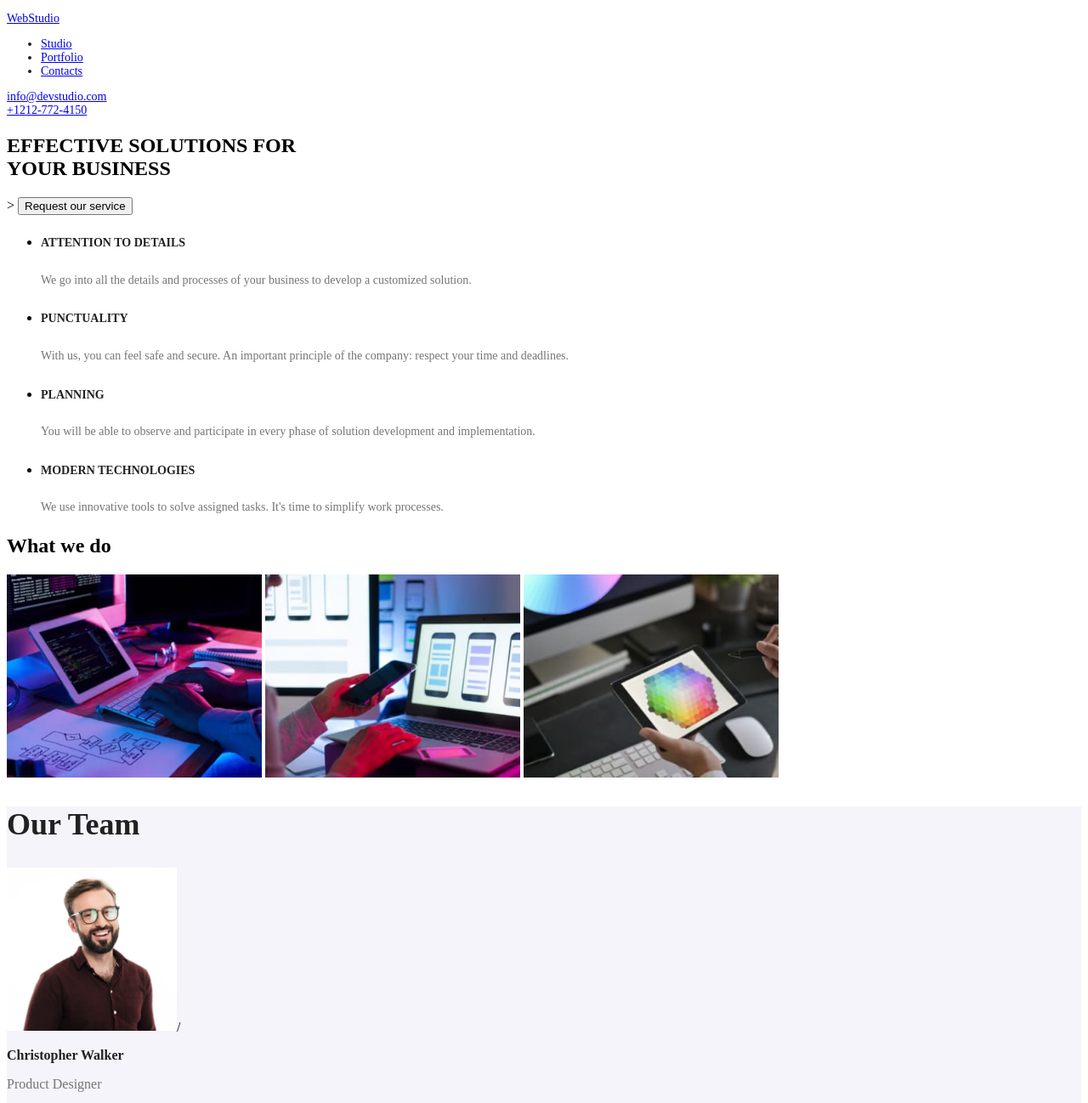
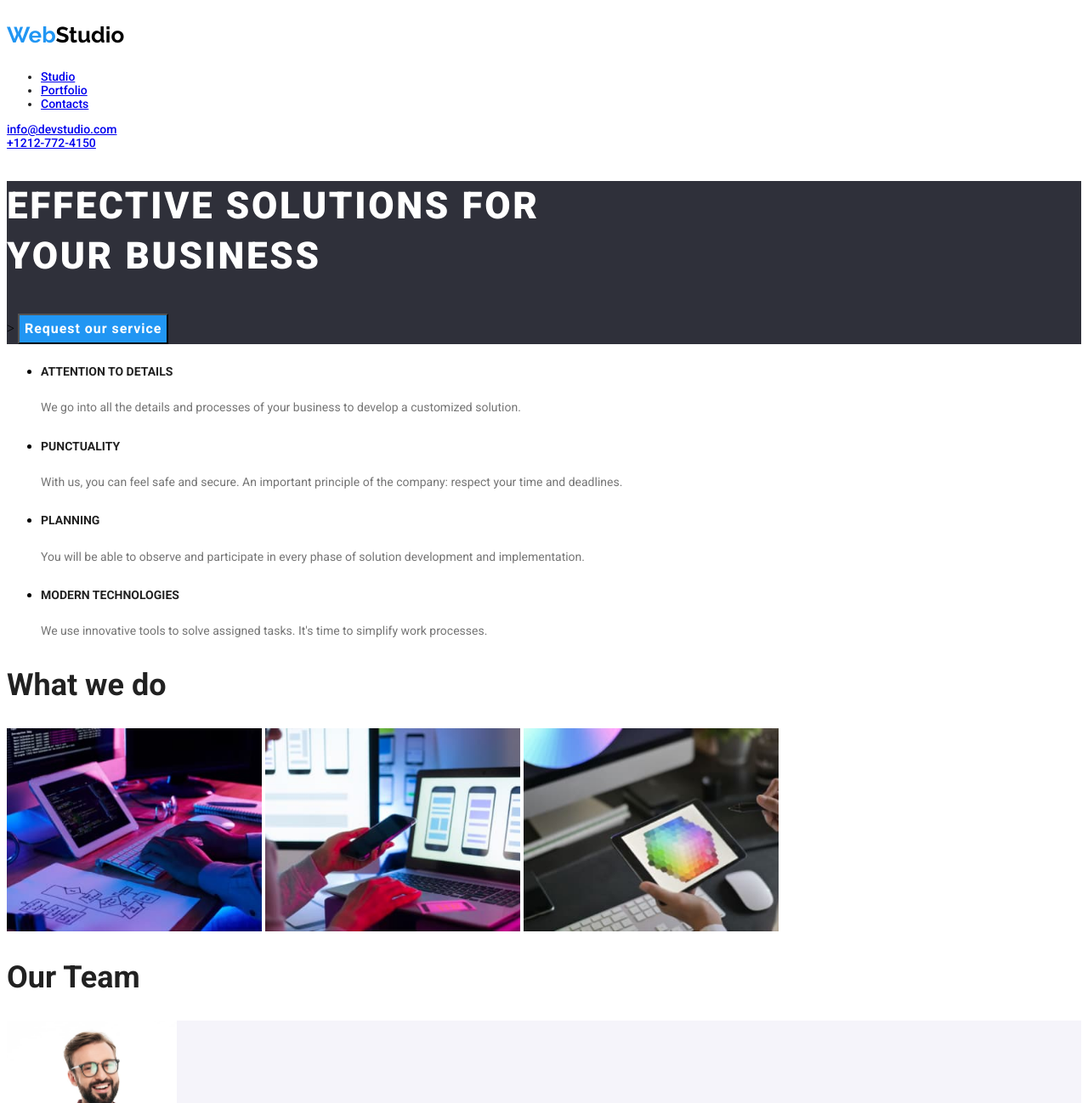
Before and after one commit to SimSD2/goit-markup-hw-02, a plain HTML site: page index.html in a window 1280 px wide. Shown: the top 1298 px of the page at 85% size. Drawn offline with Linux system fonts and the light colour scheme.

Commit message:
working on homework

```diff
--- a/css/style.css
+++ b/css/style.css
@@ -1,90 +1,143 @@
-.body {
-    font-family: "Roboto", sans-serif;
-    background-color: #E5E5E5;
+:root {
+
+    --font-family: "Roboto", sans-serif;
+    --second-family: "Raleway", sans-serif;
 }
 
-.header {
+.header__logo {
+    font-family: "Raleway", sans-serif;
+    font-weight: 700;
+    font-size: 26px;
+    color: #000;
+    text-decoration-line: none;
+}
+
+.header__logo span {
+    color: #2196f3;
+}
+
+.header__navigation {
+    font-family: "Roboto", sans-serif;
+    font-weight: 500;
+    font-size: 14px;
     color: #212121;
-    font-size: 14px;
-    font-style: normal;
-    font-weight: 500;
-    line-height: normal;
 
 }
 
-.menu-item:hover {
-    color: #2196F3;
-
+.header__navigation:hover {
+    color: #2196F3
 }
 
-.logo {
-    font-size: 26px;
-
+.header__info {
+    font-family: "Roboto", sans-serif;
+    font-weight: 500;
+    font-size: 14px;
+    color: #757575;
 }
 
-.logo span {
-    color: #2196F3;
-}
-
-.contact-links:hover {
-    color: #2196F3;
+.header__info:hover {
+    color:#2196f3;
 }
 
 .title-section {
-    background-color: #2F303A;
+    background-color: #2f303a;
 }
 
-.title-section-text {
-    color: #FFFFFF;
+.title-section__text {
+    font-family: "Roboto", sans-serif;
+    font-weight: 900;
     font-size: 44px;
-    line-height: 60px;
-    font-weight: 900;
+    line-height: 136%;
+    text-transform: uppercase;
+    letter-spacing: 0.06em;
+    color: #fff;
 }
 
-.request-button {
-    background-color:#2196F3;
-    color: #FFFFFF;
+.title-section__button {
+    background-color: #2196f3;
+    font-family: "Roboto", sans-serif;
+    font-weight: 700;
     font-size: 16px;
-    line-height: 30px;
-    font-weight: 700;
+    line-height: 187%;
+    letter-spacing: 0.06em;
+    color: #fff;
 }
 
-.work-ethics-title {
-    color: #212121;
+.work-ethics__title {
+    font-family: "Roboto", sans-serif;
+    font-weight: 700;
     font-size: 14px;
-    line-height: 16.41px;
-    font-weight: 700;
-}
-
-.work-ethics-text {
-    color: #757575;
-    font-size: 14px;
-    line-height: 24px;
-    font-weight: 400;
-}
-
-.activity.title {
-    color: #212121;
-    font-size: 36px;
-    line-height: 42.19px;
-    font-weight: 700;
-}
-
-.team {
-    background-color: #F5F4FA;
-}
-
-.team-title {
-    color: #212121;
-    font-size: 36px;
-    line-height: 42.19px;
-    font-weight: 700;
-}
-
-.containers-name {
+    text-transform: uppercase;
     color: #212121;
 }
 
-.containers-function {
+.work-ethics__text {
+    font-family: "Roboto", sans-serif;
+    font-weight: 400;
+    font-size: 14px;
+    line-height: 171%;
     color: #757575;
 }
+
+.activity__title {
+    font-family: "Roboto", sans-serif;
+    font-weight: 700;
+    font-size: 36px;
+    color: #212121;
+}
+
+.team__title {
+    font-family: "Roboto", sans-serif;
+    font-weight: 700;
+    font-size: 36px;
+    color: #212121;
+}
+
+.containers {
+    background-color: #f5f4fa;
+}
+
+.containers__name {
+    font-family: "Roboto", sans-serif;
+    font-weight: 500;
+    font-size: 16px;
+    color: #212121;
+}
+
+.containers__function {
+    font-family: "Roboto", sans-serif;
+    font-weight: 400;
+    font-size: 16px;
+    color: #757575;
+}
+
+.footer {
+    background-color: #2f303a;
+}
+.footer__logo {
+    font-family: "Raleway", sans-serif;
+    font-weight: 700;
+    font-size: 26px;
+    letter-spacing: 0.03em;
+    color: #fff
+    text-decoration-line: none;
+}
+
+.footer__logo span {
+    color: #2196f3;
+}
+
+.contact span {
+    font-family: "Roboto", sans-serif;
+    font-weight: 400;
+    font-size: 14px;
+    color: #fff;
+}
+
+.contact {
+    font-family: "Roboto", sans-serif;
+    font-weight: 400;
+    font-size: 14px;
+    line-height: 114%;
+    color: rgba(255, 255, 255, 0.6);
+}
--- a/index.html
+++ b/index.html
@@ -26,10 +26,10 @@
             </ul>
         </nav>
 
-            <div class="header__contact">
+            <div class="header__info">
                 <a href="mailto:info@devstudio.com">info@devstudio.com</a>
             </div>
-            <div class="header__contact">
+            <div class="header__info">
                 <a href="tel:+1212-772-4150">+1212-772-4150</a>
             </div>
     </header>
@@ -40,9 +40,9 @@
 
         <!--Title section-->
 
-        <section class="title">
-            <h1 class="title__text">EFFECTIVE SOLUTIONS FOR<br>YOUR BUSINESS</h1>>
-            <button class=title__button type="button">Request our service</button>
+        <section class="title-section">
+            <h1 class="title-section__text">EFFECTIVE SOLUTIONS FOR<br>YOUR BUSINESS</h1>>
+            <button class=title-section__button type="button">Request our service</button>
         </section>
 
         <!--Work ethics section-->
@@ -50,22 +50,22 @@
         <section>
             <ul class="work-ethics">
                 <li>
-                    <h5 class="work-ethics-title">ATTENTION TO DETAILS</h5>
-                    <p class="work-ethics-text">We go into all the details and processes of your business to develop a customized solution.</p>
+                    <h5 class="work-ethics__title">ATTENTION TO DETAILS</h5>
+                    <p class="work-ethics__text">We go into all the details and processes of your business to develop a customized solution.</p>
                 </li>
                 <li>
-                    <h5 class="work-ethics-title">PUNCTUALITY</h5>
-                    <p class="work-ethics-text">With us, you can feel safe and secure. An important principle of the company: respect your time and
+                    <h5 class="work-ethics__title">PUNCTUALITY</h5>
+                    <p class="work-ethics__text">With us, you can feel safe and secure. An important principle of the company: respect your time and
                         deadlines.</p>
                 </li>
                 <li>
-                    <h5 class="work-ethics-title">PLANNING</h5>
-                    <p class="work-ethics-text">You will be able to observe and participate in every phase of solution development and implementation.</p>
+                    <h5 class="work-ethics__title">PLANNING</h5>
+                    <p class="work-ethics__text">You will be able to observe and participate in every phase of solution development and implementation.</p>
                 </li>
 
                 <li>
-                    <h5 class="work-ethics-title">MODERN TECHNOLOGIES</h5>
-                    <p class="work-ethics-text">We use innovative tools to solve assigned tasks. It's time to simplify work processes.</p>
+                    <h5 class="work-ethics__title">MODERN TECHNOLOGIES</h5>
+                    <p class="work-ethics__text">We use innovative tools to solve assigned tasks. It's time to simplify work processes.</p>
                 </li>
             </ul>
         </section>
@@ -73,7 +73,7 @@
         <!--What we do section-->
 
         <section class="activity">
-            <h2 class="activity-title">What we do</h2>
+            <h2 class="activity__title">What we do</h2>
 
             <!--Container cu poze a activitatii-->
 
@@ -97,7 +97,7 @@
         <!--Team section-->
 
         <section class="team">
-            <h2 class="team-title">Our Team</h2>
+            <h2 class="team__title">Our Team</h2>
 
             <!--Container cu carduri despre angajati-->
 
@@ -108,32 +108,32 @@
                     alt="christopher walker image"
                     width="200"
                     >/
-                    <p class="containers-name"><strong>Christopher Walker</strong></p>
-                    <p class="containers-function">Product Designer</p>
+                    <p class="containers__name"><strong>Christopher Walker</strong></p>
+                    <p class="containers__function">Product Designer</p>
                 </div>
                 <div>
                     <img
                     src="./images/kylie-evans.jpg"
                     alt="kylie evans image"
                     width="200">/
-                    <p class="containers-name"><strong>Kylie Evans</strong></p>
-                    <p class="containers-function">Frontend Developer</p>
+                    <p class="containers__name"><strong>Kylie Evans</strong></p>
+                    <p class="containers__function">Frontend Developer</p>
                 </div>
                 <div>
                     <img
                     src="./images/ryan-harris.jpg"
                     alt="ryan harris image"
                     width="200">/
-                    <p class="containers-name"><strong>Ryan Harris</strong></p>
-                    <p class="containers-function">Marketing</p>
+                    <p class="containers__name"><strong>Ryan Harris</strong></p>
+                    <p class="containers__function">Marketing</p>
                 </div>
                 <div>
                     <img
                     src="./images/tyler-moore.jpg"
                     alt="tyler moore image"
                     width="200">/
-                    <p class="containers-name"><strong>Tyler Moore</strong></p>
-                    <p class="containers-function">UI Designer</p>
+                    <p class="containers__name"><strong>Tyler Moore</strong></p>
+                    <p class="containers__function">UI Designer</p>
                 </div>
             </div>
 
@@ -144,11 +144,11 @@
     <!--Footer section-->
 
     <footer class="footer">
-        <a href="#" class="logo">
+        <a href="#" class="footer__logo">
             <p><span>Web</span>Studio</p>
         </a>
-        <address>
-            695 Park Ave, NY 10065, USA
+        <address class="contact">
+            <span>695 Park Ave, NY 10065, USA</span>
             <a href="mailto:info@devstudio.com">info@devstudio.com</a>
             <a href="tel:+1212-772-4150">+1212-772-4150</a>
         </address>
--- a/style.css
+++ /dev/null
@@ -1,107 +0,0 @@
-:root {
-    --blue:#2196F3;
-    --white: #FFFFFF;
-    --grey: #757575;
-    --black: #212121;
-    --dark-grey: #2F303A;
-    --font-family: "Roboto", sans-serif;
-    --second-family: "Raleway", sans-serif;
-}
-
-.body {
-    font-family: "Roboto", sans-serif,"raleway";
-    background-color: #E5E5E5;
-}
-
-.menu-item:hover {
-    color: #2196F3;
-}
-
-.header__logo {
-    color: #000;
-    font-size: 26px;
-    font-weight: 700;
-}
-
-.header__logo span {
-    color: #2196F3;
-}
-
-.header__navigation {
-    color: #212121;
-    font-size: 14px;
-    font-weight: 500;
-}
-
-.header__navigation:hover {
-    color: #2196F3;
-}
-
-.header__contact {
-    color: #2196f3;
-    font-size: 14px;
-    font-weight: 500;
-}
-
-.header__contact:hover {
-    color: #2196F3;
-}
-
-.title {
-    background-color: #2f303a;;
-}
-.title__text {
-    color: #fff;
-    font-size: 44px;
-    font-weight: 900;
-    line-height: 136%
-    text-transform: uppercase;
-}
-
-.title__button {
-    color: #fff;
-    font-size: 16px;
-    font-weight: 700;
-    line-height: 187%;
-    background-color: #2196f3;
-}
-
-.work-ethics-title {
-    color: #212121;
-    font-size: 14px;
-    line-height: 16.41px;
-    font-weight: 700;
-}
-
-.work-ethics-text {
-    color: #757575;
-    font-size: 14px;
-    line-height: 24px;
-    font-weight: 400;
-}
-
-.activity.title {
-    color: #212121;
-    font-size: 36px;
-    line-height: 42.19px;
-    font-weight: 700;
-}
-
-.team {
-    background-color: #F5F4FA;
-}
-
-.team-title {
-    color: #212121;
-    font-size: 36px;
-    line-height: 42.19px;
-    font-weight: 700;
-}
-
-.containers-name {
-    color: #212121;
-}
-
-.containers-function {
-    color: #757575;
-}
```
